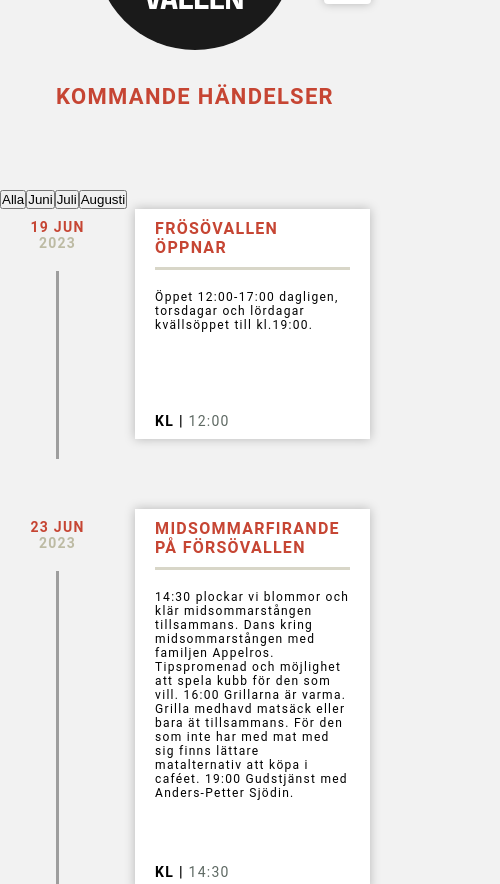
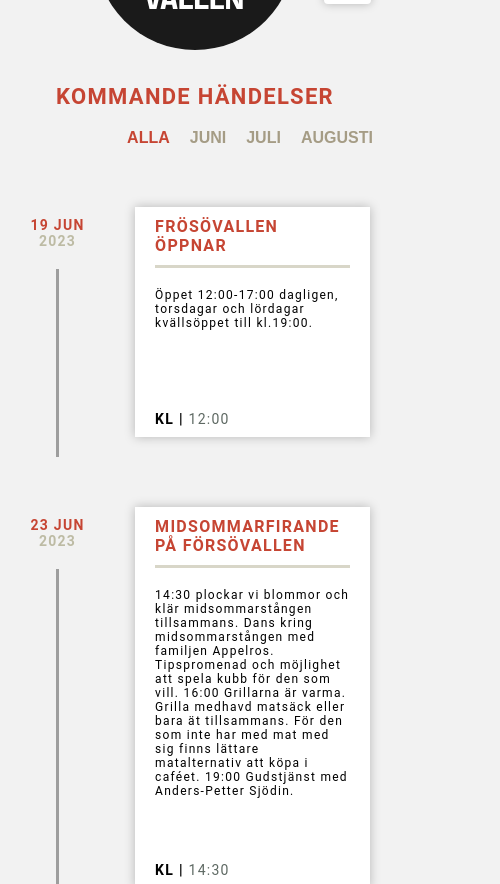
Before and after one commit to ElisyanBot/frosovallen, a Vue app: page /frosovallen/events in a window 390 px wide. Shown: the part 860-1744 px from the top of the page, 500 px wide, since content can reach past the window. Built offline with nearby package versions, Linux system fonts and the light colour scheme.

Commit message:
added filter btn style

```diff
--- a/src/views/Events.vue
+++ b/src/views/Events.vue
@@ -2,11 +2,35 @@
     <HeaderNav />
     <main>
       <h2 class="event__header"> Kommande händelser </h2>
-      <div>
-        <button @click="removeFilter"> Alla </button>
-        <button @click="filterByMonth('06')"> Juni </button>
-        <button @click="filterByMonth('07')"> Juli </button>
-        <button @click="filterByMonth('08')"> Augusti </button>
+      <div class="event__filter">
+        <button  :class="{'selected': checkFilter('alla') }" @click="removeFilter"> Alla </button>
+        <button
+          :class="{'selected': checkFilter('juni') }"
+          @click="() => {
+            selectedFilter = 'juni';
+            filterByMonth('06')
+          }"
+          >
+          Juni
+        </button>
+        <button
+          :class="{'selected': checkFilter('juli') }"
+          @click="() => {
+            selectedFilter = 'juli';
+            filterByMonth('07')
+          }"
+          >
+          Juli
+          </button>
+        <button
+          :class="{'selected': checkFilter('augusti')}"
+          @click="() => {
+            selectedFilter = 'augusti';
+            filterByMonth('08');
+          }"
+        >
+          Augusti
+        </button>
       </div>
       <section class="timeline">
         <TimelineEventCard
@@ -30,16 +54,22 @@
 import moment from 'moment';
 
  const events = ref(Events);
-  //add filter for months
+ const selectedFilter = ref('alla');
+ const checkFilter = (month) => {
+   if (selectedFilter.value.includes(month)) {
+     return true;
+   }
+   return false;
+  }
 
   const filterByMonth = (month) => {
     events.value = Events.filter((event) => {
       return moment(event.date).format('MM') === month;
     });
-    console.log(events.value);
   };
 
   const removeFilter = () => {
+    selectedFilter.value = 'alla';
     events.value = Events;
   };
 
@@ -61,12 +91,58 @@ import moment from 'moment';
         color : #c64533;
         font-weight: 700;
         margin: 8rem auto;
+        margin-bottom: 2rem;
         padding: 0;
+    }
+
+    .event__filter {
+      display: flex;
+      justify-content: center;
+      gap: 2rem;
+      width: 50rem;
+      margin: auto;
+      margin-bottom: 6rem;
+
+      button {
+        background: none;
+        border: none;
+        font-size: 2rem;
+        font-weight: 600;
+        text-transform: uppercase;
+        color: rgb(165, 156, 133);
+        cursor: pointer;
+      }
+
+      button.selected {
+        color: #c64533;
+      }
     }
 
     @media screen and (max-width: 800px){
       .event__header {
         font-size: 2.2rem;
       }
+      .event__filter {
+      display: flex;
+      justify-content: center;
+      gap: 2rem;
+      width: 50rem;
+      margin: auto;
+      margin-bottom: 6rem;
+
+      button {
+        background: none;
+        border: none;
+        font-size: 1.6rem;
+        font-weight: 600;
+        text-transform: uppercase;
+        color: rgb(165, 156, 133);
+        cursor: pointer;
+      }
+
+      button.selected {
+        color: #c64533;
+      }
+    }
     }
 </style>
```
